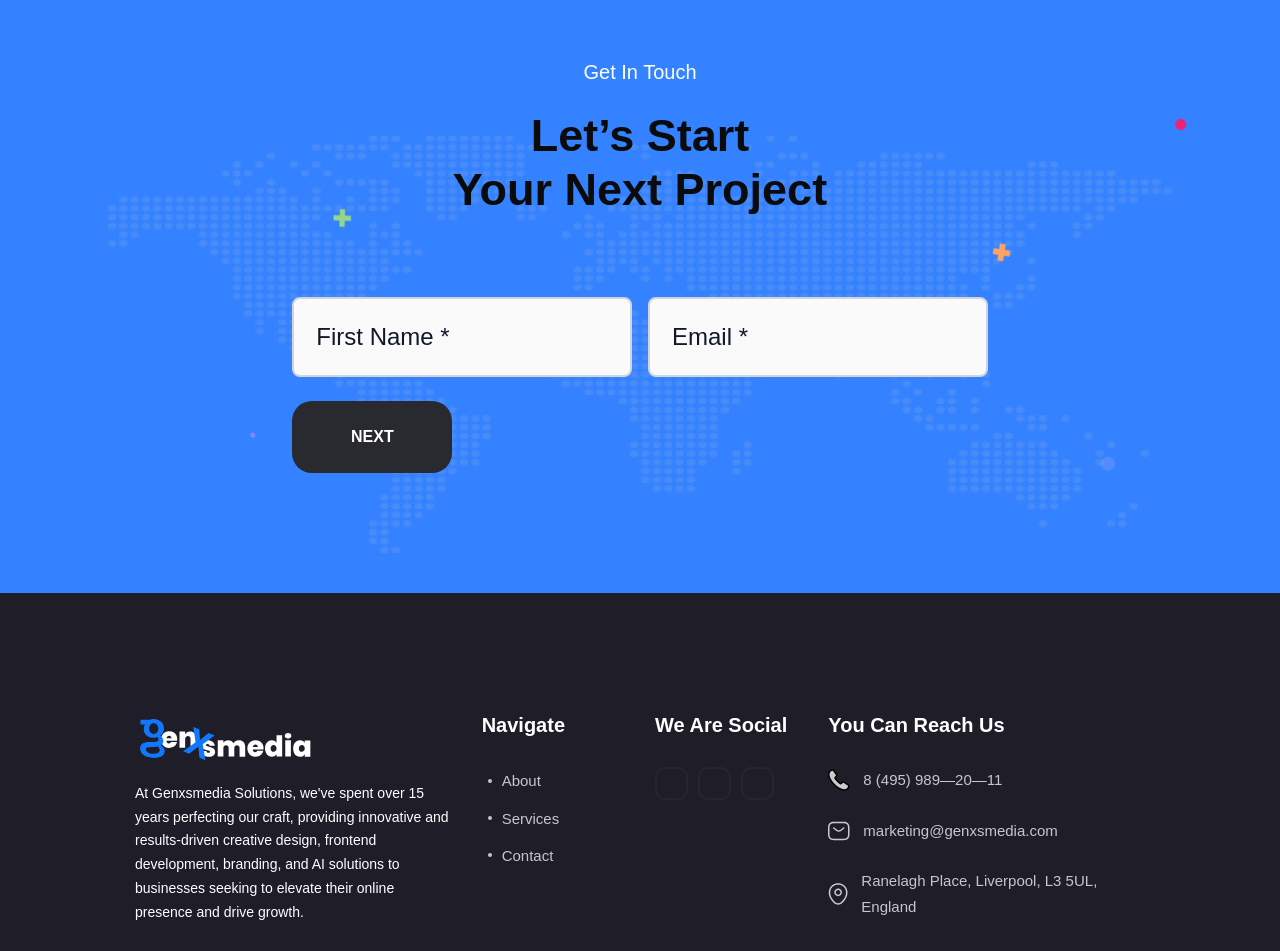
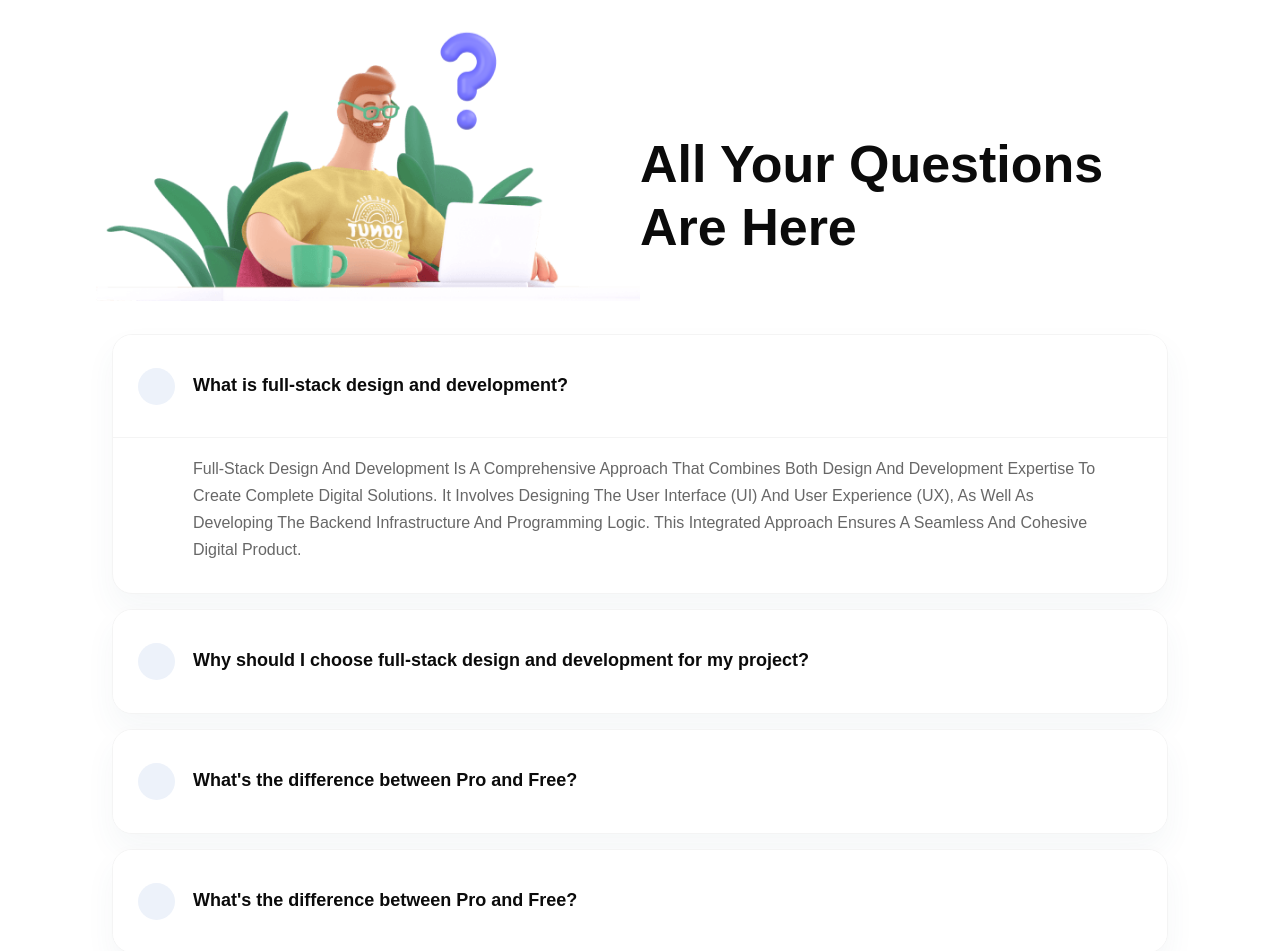
Before and after one commit to muddassirh/portfolio, a React (Create React App) app: page /full-stack-design-development in a window 1280 px wide. Shown: the part 5200-6151 px from the top of the page. Built offline with nearby package versions, Linux system fonts and the light colour scheme; a web font is replaced by a local one.

Commit message:
updates and FAQ created

```diff
--- /dev/null
+++ b/src/components/FaqsFullStack.jsx
@@ -0,0 +1,116 @@
+import React, {useState, useEffect} from 'react';
+
+import faqImg1 from '../components/assets/img/images/faq_img.png';
+import faqImg2 from '../components/assets/img/images/faq_img02.png';
+import faqShape from '../components/assets/img/images/faq_shape.png';
+export default function Faqs() {
+    const [activeIndex, setActiveIndex] = useState(1)
+    const handleOnClick = (index) => {
+        setActiveIndex(index)
+    }
+
+    const [isActive, setIsActive] = useState({
+        status: false,
+        key: 1,
+    })
+
+    const handleToggle = (key) => {
+        if (isActive.key === key) {
+            setIsActive({
+                status: false,
+            })
+        } else {
+            setIsActive({
+                status: true,
+                key,
+            })
+        }
+    }
+    return (
+        <>
+ <section className="faq-area px-10 md:px-24 py-10 md:py-20">
+            <div className="xl:max-w-screen-xl mx-auto">
+                <div className="flex flex-col md:flex-row justify-center items-center pb-2 md:pb-0">
+                    <div className='basis-full md:basis-1/2'>
+                        <div className="faq-img">
+                            <img src={faqImg1} alt="FAQ Image 1" />
+                            <img src={faqImg2} alt="FAQ Image 2" />
+                        </div>
+                    </div>
+                    <div className='basis-full md:basis-1/2'>
+                        <div className="faq-content">
+                            <div className="section-title title-style-two ,d:mb-20">
+                                <h2 className="title">All Your Questions <br /> Are Here</h2>
+                            </div>
+                        </div>
+                    </div>
+
+                </div>
+                <div className='md:px-4'>
+                <div className="accordion faq-wrap" id="accordionExample">
+                            <div className="accordion-item" onClick={() => handleToggle(1)}>
+                                <h2 className="accordion-header" id="headingOne">
+                                    <button className={isActive.key === 1 ? "accordion-button" : "accordion-button collapsed"}>
+                                    What is full-stack design and development?
+                                    </button>
+                                </h2>
+                                <div id="collapseOne" className={isActive.key === 1 ? "accordion-collapse show" : "accordion-collapse collapse"}>
+                                    <div className="accordion-body">
+                                        <p>Full-stack design and development is a comprehensive approach that combines both design and development expertise to create complete digital solutions. It involves designing the user interface (UI) and user experience (UX), as well as developing the backend infrastructure and programming logic. This integrated approach ensures a seamless and cohesive digital product.</p>
+                                    </div>
+                                </div>
+                            </div>
+
+                            <div className="accordion-item" onClick={() => handleToggle(2)}>
+                                <h2 className="accordion-header" id="headingTwo">
+                                    <button className={isActive.key === 2 ? "accordion-button" : "accordion-button collapsed"}>
+                                    Why should I choose full-stack design and development for my project?
+                                    </button>
+                                </h2>
+                                <div id="collapseTwo" className={isActive.key === 2 ? "accordion-collapse show" : "accordion-collapse collapse"}>
+                                    <div className="accordion-body">
+                                        <p>Full-stack design and development offers several advantages, including:</p>
+                                        <ul>
+                                            <li><b>Unified vision:</b> A single team responsible for both design and development ensures a cohesive and aligned product.</li>
+                                            <li><b>Efficiency:</b> Combining design and development expertise can streamline the development process and reduce time-to-market.</li>
+                                            <li><b>Cost-effectiveness:</b> Having a full-stack team can often be more cost-effective compared to hiring separate design and development teams.</li>
+                                            <li><b>Flexibility:</b> Full-stack developers can adapt to changing requirements and scale the project as needed.</li>
+
+                                        </ul>
+                                    </div>
+                                </div>
+                            </div>
+                            <div className="accordion-item" onClick={() => handleToggle(3)}>
+                                <h2 className="accordion-header" id="headingThree">
+                                    <button className={isActive.key === 3 ? "accordion-button" : "accordion-button collapsed"}>
+                                        What's the difference between Pro and Free?
+                                    </button>
+                                </h2>
+                                <div id="collapseThree" className={isActive.key === 3 ? "accordion-collapse show" : "accordion-collapse collapse"}>
+                                    <div className="accordion-body">
+                                        <p>Lorem ipsum dolor sit amet, sed nulla ante amet, elementum tincidunt arcu sed laoreet, natoque ac eget imperdiet. Ac scelerisque nibh dolores consectetuer,</p>
+                                    </div>
+                                </div>
+                            </div>
+                            <div className="accordion-item" onClick={() => handleToggle(4)}>
+                                <h2 className="accordion-header" id="headingFour">
+                                    <button className={isActive.key === 4 ? "accordion-button" : "accordion-button collapsed"} type="button">
+                                        What's the difference between Pro and Free?
+                                    </button>
+                                </h2>
+                                <div id="collapseFour" className={isActive.key === 4 ? "accordion-collapse show" : "accordion-collapse collapse"}>
+                                    <div className="accordion-body">
+                                        <p>Lorem ipsum dolor sit amet, sed nulla ante amet, elementum tincidunt arcu sed laoreet, natoque ac eget imperdiet. Ac scelerisque nibh dolores consectetuer,</p>
+                                    </div>
+                                </div>
+                            </div>
+                        </div>
+                </div>
+            </div>
+            <div className="faq-shape-wrap">
+                <img src={faqShape} alt="FAQ Shape" />
+            </div>
+                 </section>
+        </>
+    );
+}
--- a/src/pages/FullStackDesignDevelopment.jsx
+++ b/src/pages/FullStackDesignDevelopment.jsx
@@ -24,32 +24,15 @@ import innerTwoProject07 from '../components/assets/img/project/inner_two_projec
 import innerTwoProject08 from '../components/assets/img/project/inner_two_project08.jpg';
 import innerTwoProject09 from '../components/assets/img/project/inner_two_project09.jpg';
 import innerTwoProject10 from '../components/assets/img/project/inner_two_project10.jpg';
-import FigmaIcon from '../components/assets/img/icon/tools_icon03.png';
 import SketchIcon from '../components/assets/img/icon/tools_icon04.png';
-import PremiereProIcon from '../components/assets/img/icon/tools_icon05.png';
-import AfterEffectsIcon from '../components/assets/img/icon/tools_icon06.png';
-import HTML5Icon from '../components/assets/img/icon/tools_icon07.png';
-import BlenderIcon from '../components/assets/img/icon/tools_icon08.png';
-import AboutIMG from "../components/assets/img/images/about_img.png";
 import icon1 from "../components/assets/img/step1-01.svg";
 import icon2 from "../components/assets/img/step2-01.svg";
 import icon3 from "../components/assets/img/step3-01.svg";
 import icon4 from "../components/assets/img/step4-01.svg";
 import icon5 from "../components/assets/img/step5-01.svg";
 import icon6 from "../components/assets/img/step6-01.svg";
-import newsletterBgShape from '../components/assets/img/images/newsletter_bg_shape.png'; // Adjust the path according to your file structure
-import newsletterShape01 from '../components/assets/img/images/newsletter_shape01.png';
-import newsletterShape02 from '../components/assets/img/images/newsletter_shape02.png';
-import newsletterShape03 from '../components/assets/img/images/newsletter_shape03.png';
-import newsletterShape04 from '../components/assets/img/images/newsletter_shape04.png';
-import newsletterShape05 from '../components/assets/img/images/newsletter_shape05.png';
-import newsletterShape06 from '../components/assets/img/images/newsletter_shape06.png';
 import Newsletter1 from '../components/Newsletter1';
-import TaskAltOutlinedIcon from '@mui/icons-material/TaskAltOutlined';
-
-
-
-
+import Faqs from '../components/FaqsFullStack';
 const swiperOptions = {
     modules: [Autoplay],
     slidesPerView: 5,
@@ -97,7 +80,7 @@ function FullStackDesignDevelopment() {
   return (
     <Layout breadcrumbTitle="Fullstack Design and Development" breadcrumbCls=" breadcrumb-area-two pt-175">
           <section className="webdesign-area px-0 pt-10 md:pt-120">
-               <div className="container-xl mx-auto mb-12">
+               <div className="container-sm mx-auto mb-12">
                 <div className="columns-1 justify-content-center ">
                     <div className="">
                         <div className="section-title title-style-two text-center mb-55">
@@ -443,8 +426,9 @@ function FullStackDesignDevelopment() {
                     </div>
                 </div>
                 </section>
-
-
+                <section className='py-10'>
+                <Faqs/>
+              </section>
 
 
 
```
Also changed, not shown: src/components/assets/css/style.css.
